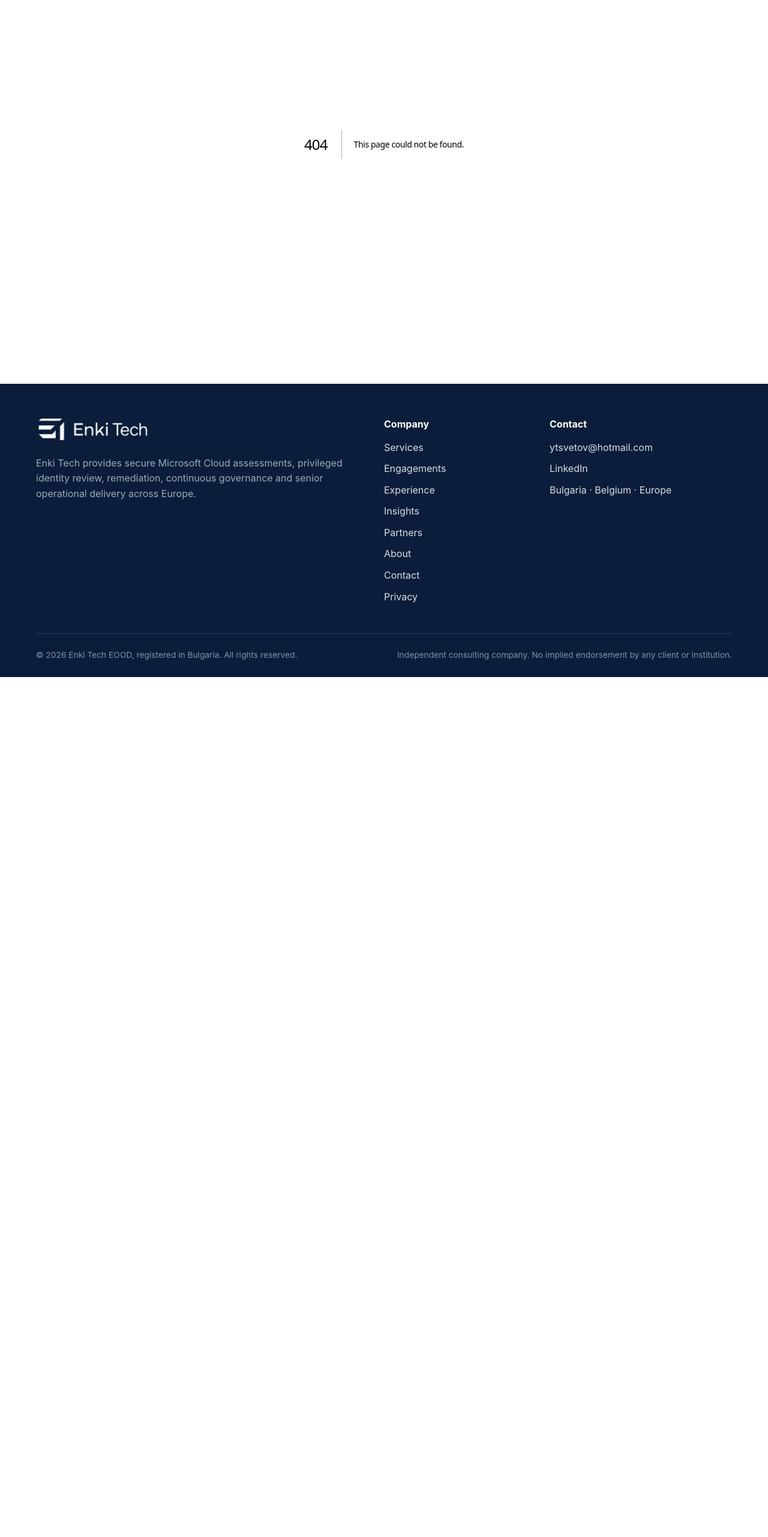
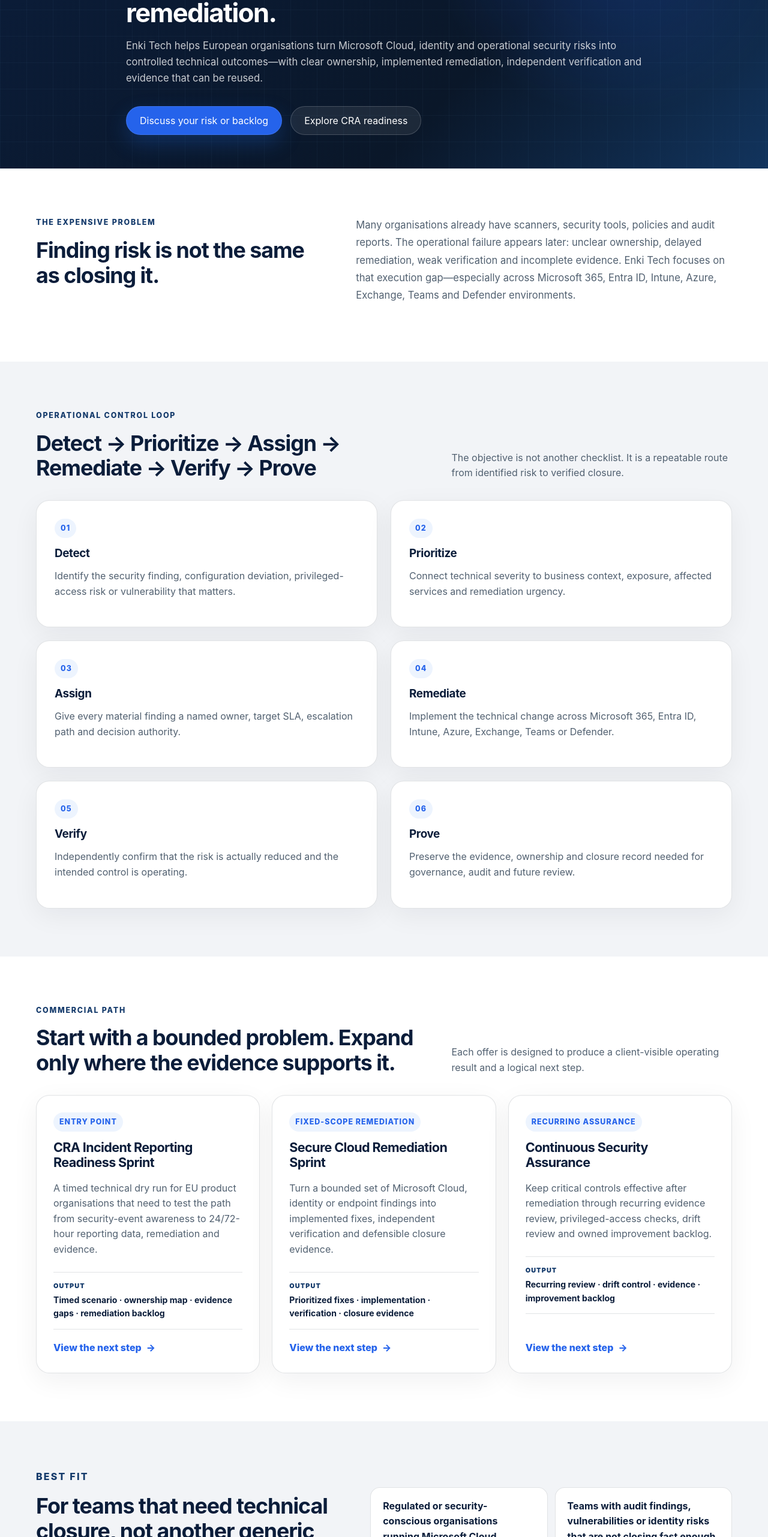
Before and after one commit to Johnnik001/Enki-tech-website, a Next.js app: page /security-assurance in a window 1280 px wide. Before the commit this address had no page. Shown: the part 237-2800 px from the top of the page at 60% size. Before the commit the page ends 1366 px from the top, so only its background shows below. Built offline with nearby package versions, Linux system fonts and the light colour scheme.

Commit message:
Add Secure Cloud and Cyber Operational Assurance offer

```diff
--- /dev/null
+++ b/app/security-assurance/page.jsx
@@ -0,0 +1,170 @@
+import Link from 'next/link';
+import { CTA } from '../../components/CTA';
+
+export const metadata = {
+  title: 'Secure Cloud & Cyber Operational Assurance',
+  description:
+    'Operational assurance for Microsoft Cloud environments: turn security findings, identity risks and cloud configuration gaps into verified remediation, evidence and repeatable control.',
+  alternates: { canonical: '/security-assurance/' },
+  openGraph: {
+    title: 'Secure Cloud & Cyber Operational Assurance | Enki Tech',
+    description:
+      'From security finding to verified remediation. Enki Tech helps European organisations close Microsoft Cloud and identity risks with clear ownership, evidence and repeatable controls.',
+    url: '/security-assurance/',
+    type: 'website'
+  }
+};
+
+const operatingLoop = [
+  ['01', 'Detect', 'Identify the security finding, configuration deviation, privileged-access risk or vulnerability that matters.'],
+  ['02', 'Prioritize', 'Connect technical severity to business context, exposure, affected services and remediation urgency.'],
+  ['03', 'Assign', 'Give every material finding a named owner, target SLA, escalation path and decision authority.'],
+  ['04', 'Remediate', 'Implement the technical change across Microsoft 365, Entra ID, Intune, Azure, Exchange, Teams or Defender.'],
+  ['05', 'Verify', 'Independently confirm that the risk is actually reduced and the intended control is operating.'],
+  ['06', 'Prove', 'Preserve the evidence, ownership and closure record needed for governance, audit and future review.']
+];
+
+const offers = [
+  {
+    tag: 'Entry point',
+    title: 'CRA Incident Reporting Readiness Sprint',
+    text: 'A timed technical dry run for EU product organisations that need to test the path from security-event awareness to 24/72-hour reporting data, remediation and evidence.',
+    href: '/cra-incident-readiness/',
+    result: 'Timed scenario · ownership map · evidence gaps · remediation backlog'
+  },
+  {
+    tag: 'Fixed-scope remediation',
+    title: 'Secure Cloud Remediation Sprint',
+    text: 'Turn a bounded set of Microsoft Cloud, identity or endpoint findings into implemented fixes, independent verification and defensible closure evidence.',
+    href: '/contact/?area=Secure%20Cloud%20Remediation&engagement=Direct%20project',
+    result: 'Prioritized fixes · implementation · verification · closure evidence'
+  },
+  {
+    tag: 'Recurring assurance',
+    title: 'Continuous Security Assurance',
+    text: 'Keep critical controls effective after remediation through recurring evidence review, privileged-access checks, drift review and owned improvement backlog.',
+    href: '/services/continuous-secure-cloud-governance/',
+    result: 'Recurring review · drift control · evidence · improvement backlog'
+  }
+];
+
+const fit = [
+  'Regulated or security-conscious organisations running Microsoft Cloud',
+  'Teams with audit findings, vulnerabilities or identity risks that are not closing fast enough',
+  'Organisations where ownership is split across Security, Infrastructure, Workplace, Product or Compliance',
+  'Consultancies, MSSPs and integrators that need a specialist Microsoft remediation and assurance layer'
+];
+
+export default function SecurityAssurancePage() {
+  return (
+    <>
+      <section className="pageHero assuranceHero">
+        <div className="container narrow">
+          <p className="eyebrow">Secure Cloud · Verified remediation · Operational resilience</p>
+          <h1>From security finding to verified remediation.</h1>
+          <p>
+            Enki Tech helps European organisations turn Microsoft Cloud, identity and operational security risks into controlled technical outcomes—with clear ownership, implemented remediation, independent verification and evidence that can be reused.
+          </p>
+          <div className="heroActions">
+            <Link href="/contact/?area=Secure%20Cloud%20%26%20Cyber%20Operational%20Assurance&engagement=Assessment%20or%20audit" className="button">Discuss your risk or backlog</Link>
+            <Link href="/cra-incident-readiness/" className="button buttonGhost">Explore CRA readiness</Link>
+          </div>
+        </div>
+      </section>
+
+      <section className="section">
+        <div className="container assuranceIntroGrid">
+          <div>
+            <p className="eyebrow">The expensive problem</p>
+            <h2>Finding risk is not the same as closing it.</h2>
+          </div>
+          <p>
+            Many organisations already have scanners, security tools, policies and audit reports. The operational failure appears later: unclear ownership, delayed remediation, weak verification and incomplete evidence. Enki Tech focuses on that execution gap—especially across Microsoft 365, Entra ID, Intune, Azure, Exchange, Teams and Defender environments.
+          </p>
+        </div>
+      </section>
+
+      <section className="section sectionAlt">
+        <div className="container">
+          <div className="assuranceTableHeader">
+            <div>
+              <p className="eyebrow">Operational control loop</p>
+              <h2>Detect → Prioritize → Assign → Remediate → Verify → Prove</h2>
+            </div>
+            <p>The objective is not another checklist. It is a repeatable route from identified risk to verified closure.</p>
+          </div>
+          <div className="cardsGrid two">
+            {operatingLoop.map(([number, title, text]) => (
+              <article className="card" key={number}>
+                <p className="tag">{number}</p>
+                <h3>{title}</h3>
+                <p>{text}</p>
+              </article>
+            ))}
+          </div>
+        </div>
+      </section>
+
+      <section className="section">
+        <div className="container">
+          <div className="assuranceTableHeader">
+            <div>
+              <p className="eyebrow">Commercial path</p>
+              <h2>Start with a bounded problem. Expand only where the evidence supports it.</h2>
+            </div>
+            <p>Each offer is designed to produce a client-visible operating result and a logical next step.</p>
+          </div>
+          <div className="commercialOfferGrid">
+            {offers.map((offer) => (
+              <article className="commercialOfferCard" key={offer.title}>
+                <p className="tag">{offer.tag}</p>
+                <h2>{offer.title}</h2>
+                <p>{offer.text}</p>
+                <div className="commercialOfferResult"><span>Output</span>{offer.result}</div>
+                <Link href={offer.href} className="textLink">View the next step <span aria-hidden="true">→</span></Link>
+              </article>
+            ))}
+          </div>
+        </div>
+      </section>
+
+      <section className="section sectionAlt">
+        <div className="container splitGrid">
+          <div>
+            <p className="eyebrow">Best fit</p>
+            <h2>For teams that need technical closure, not another generic security report.</h2>
+          </div>
+          <div className="listPanel wide">
+            {fit.map((item) => <div className="principle" key={item}>{item}</div>)}
+          </div>
+        </div>
+      </section>
+
+      <section className="section">
+        <div className="container assuranceBoundary">
+          <div>
+            <p className="eyebrow">Delivery boundary</p>
+            <h2>Specialist technical assurance—not a generic SOC or legal compliance practice.</h2>
+          </div>
+          <div>
+            <p>
+              Enki Tech focuses on Microsoft Cloud, identity, collaboration, endpoint, remediation, operational evidence and automation. Where legal interpretation, formal certification, 24/7 SOC coverage or regulated incident-command obligations are required, those responsibilities remain with the client or appropriately authorized specialist partners unless separately contracted.
+            </p>
+            <div className="heroActions">
+              <Link href="/services/" className="button">Explore technical services</Link>
+              <Link href="/partners/" className="button buttonGhost dark">Partner with Enki Tech</Link>
+            </div>
+          </div>
+        </div>
+      </section>
+
+      <CTA
+        eyebrow="Close the execution gap"
+        title="Which security findings are still open because ownership, remediation or evidence is unclear?"
+        text="Share the Microsoft environment, the finding or backlog, and the required outcome. Enki Tech will identify whether the right first step is a readiness sprint, focused remediation or recurring assurance."
+        buttonLabel="Discuss the operational gap"
+        buttonHref="/contact/?area=Secure%20Cloud%20%26%20Cyber%20Operational%20Assurance"
+      />
+    </>
+  );
+}
```
